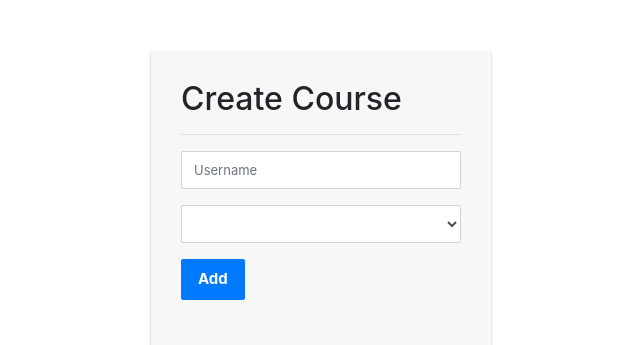
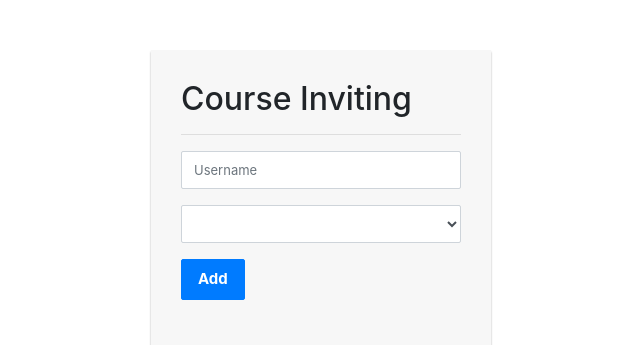
Before and after one commit to bakaemon/Group2WebApp, a Node server app: template views/admin/course/addUserToCourse.hbs in a window 1280 px wide. Shown: the part 57-402 px from the top of the page, without its empty margins (319-959 px from the left). Run offline with Node 20, Linux system fonts and the light colour scheme; the template is opened without the code that fills it, so the values that code supplies are empty; some libraries are stand-ins or nearby versions.

Commit message:
minor fixes

```diff
--- a/controllers/api.controller.js
+++ b/controllers/api.controller.js
@@ -7,7 +7,7 @@ exports.getapi = async (req, res) => {
   switch (req.query.id) {
     case "user":
       var json = {
-        data: await User.find({}, {password: 0, fullName: 0}).select("-__v")
+        data: await User.find({}, {password: 0}).select("-__v")
       }
       res.end(JSON.stringify(json));
       break;
--- a/views/admin/course/addUserToCourse.hbs
+++ b/views/admin/course/addUserToCourse.hbs
@@ -1,7 +1,7 @@
 <script src="/assets/js/autocomplete.js"></script>
 <div class="login-form">
     <form action="" method="post">
-        <h2>Create Course</h2>
+        <h2>Course Inviting</h2>
         <hr>
         <div class="form-group">{{message}}</div>
         <div class="autocomplete">
```
